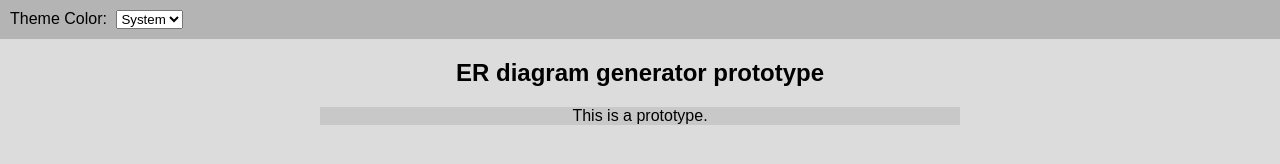
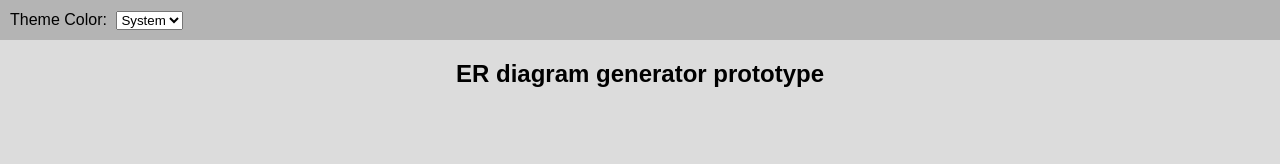
Before and after one commit to hollowdll/ER-diagram-generator, a website with bundled scripts: page src/html/index.html in a window 1280 px wide. Built offline with nearby package versions, Linux system fonts and the light colour scheme.

Commit message:
design layout

```diff
--- a/src/css/color-theme.css
+++ b/src/css/color-theme.css
@@ -8,7 +8,7 @@
     }
 
     nav {
-        background-color: rgb(30,30,30);
+        background-color: rgb(25,25,25);
     }
 
     main {
@@ -32,7 +32,7 @@
     }
 
     main {
-        background-color: rgb(200,200,200);
+        background-color: rgb(220,220,220);
     }
 
     .color-body {
--- a/src/css/index.css
+++ b/src/css/index.css
@@ -1,6 +1,12 @@
 nav {
     display: flex;
     justify-content: flex-start;
+    align-items: center;
+    position: fixed;
+    width: 100%;
+    height: 40px;
+    top: 0px;
+    white-space: nowrap;
 }
 
 nav > div {
@@ -15,15 +21,10 @@
     outline: none;
 }
 
-header {
+main {
+    margin-top: 40px;
+    height: 1000px;
     width: 100%;
     text-align: center;
+    overflow: auto;
 }
-
-main {
-    width: 50%;
-    margin-left: auto;
-    margin-right: auto;
-    display: block;
-    text-align: center;
-}
--- a/src/html/index.html
+++ b/src/html/index.html
@@ -1,6 +1,7 @@
 <!DOCTYPE html>
 <html>
 <head>
+    <meta name="viewport" content="width=device-width, initial-scale=1.0">
     <meta charset="UTF-8">
     <!-- https://developer.mozilla.org/en-US/docs/Web/HTTP/CSP -->
     <meta http-equiv="Content-Security-Policy" content="default-src 'self'; script-src 'self'">
@@ -27,12 +28,8 @@
         </div>
     </nav>
 
-    <header>
-        <h2>ER diagram generator prototype</h3>
-    </header>
-
-    <main>
-        <p>This is a prototype.</p>
+    <main class="layout">
+        <h2>ER diagram generator prototype</h2>
     </main>
 
 </body>
--- a/src/main.ts
+++ b/src/main.ts
@@ -8,6 +8,8 @@
   const win = new BrowserWindow({
     width: 800,
     height: 600,
+    minWidth: 500,
+    minHeight: 400,
     webPreferences: {
       preload: path.join(__dirname, "preload.js"),
     },
```
